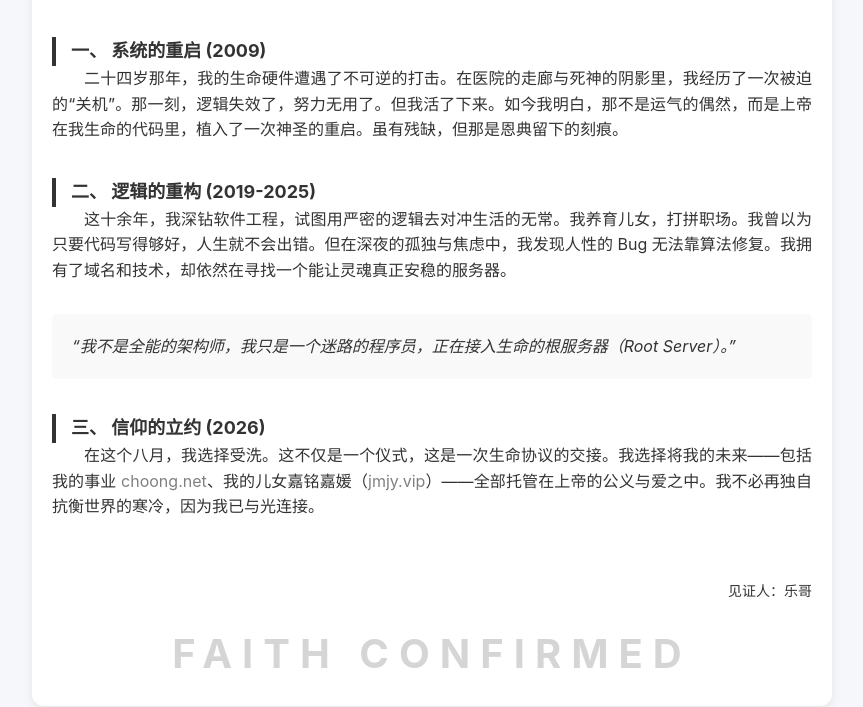
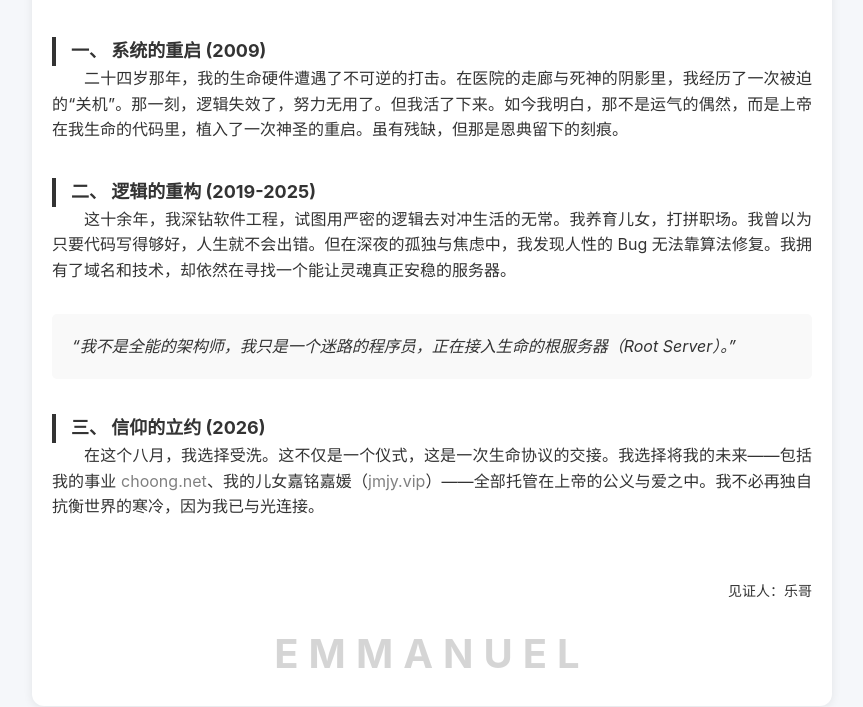
Before and after one commit to rechoong/zh-CN, a plain HTML site: page ark/index.html in a window 1280 px wide. Shown: the part 185-892 px from the top of the page, without its empty margins (208-1071 px from the left). Drawn offline with Linux system fonts and the light colour scheme.

Commit message:
<!-- 更新日期：2026年2月23日 23点11分 -->

```diff
--- a/ark/index.html
+++ b/ark/index.html
@@ -1,4 +1,4 @@
-<!-- 更新日期：2026年2月23日 23点00分 -->
+<!-- 更新日期：2026年2月23日 23点11分 -->
 <!DOCTYPE html>
 <html lang="zh-CN">
 <head>
@@ -265,7 +265,7 @@
 
 </div>
 
-<div class="seal">Faith Confirmed</div>
+<div class="seal" title="“以马内利”（Emmanuel）：神与我们同在！ -- 信仰已确认！Faith Confirmed">Emmanuel</div>
       </div>
 
       <!-- ============ 【家委会】标签页（示例） ============ -->
```
